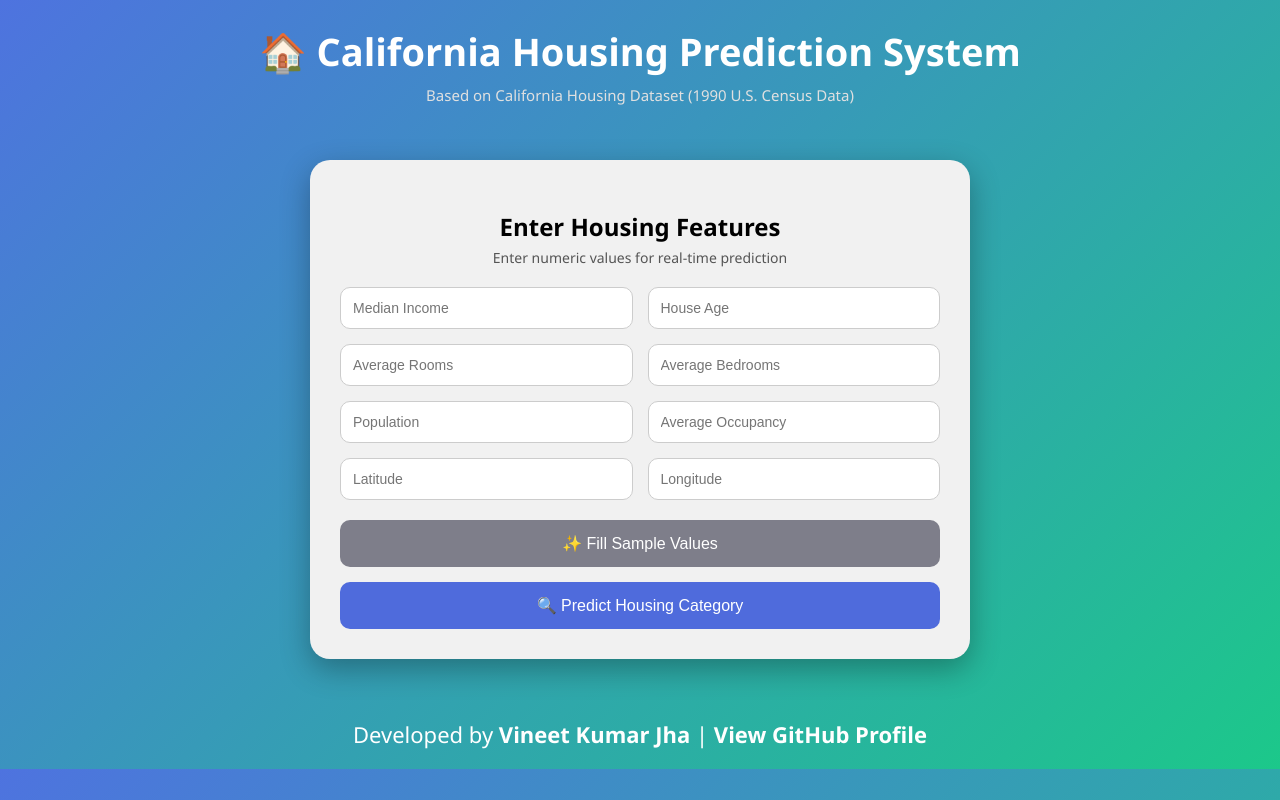
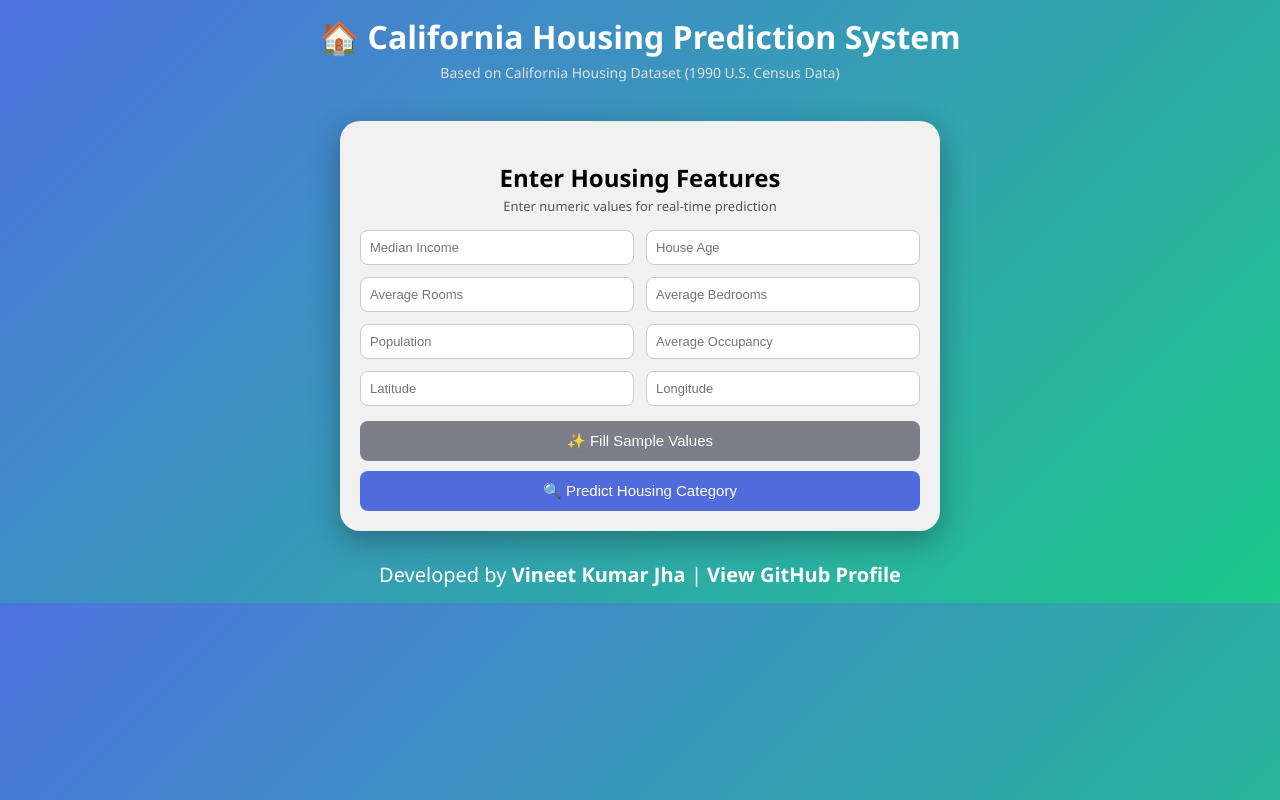
Before and after one commit to 2305100-Vineet/housing-web-app, a Flask app: page / in a window 1280 px wide. Run offline with Flask 3, Linux system fonts and the light colour scheme; parts of the project's set-up code (start-up, migrations or seed data) failed here and were passed over.

Commit message:
Update index.html

```diff
--- a/templates/index.html
+++ b/templates/index.html
@@ -15,76 +15,76 @@
     }
 
     .header {
-        padding: 25px 0 10px 0;
+        padding: 15px 0 5px 0;
     }
 
     .header h1 {
         margin: 0;
-        font-size: 38px;
+        font-size: 32px;   /* reduced from 38px */
         font-weight: 600;
     }
 
     .header p {
-        margin-top: 8px;
-        font-size: 15px;
+        margin-top: 5px;
+        font-size: 14px;
         color: #e0e0e0;
     }
 
     .container {
         background: #f1f1f1;
         color: black;
-        width: 600px;
-        margin: 30px auto;
-        padding: 30px;
+        width: 560px;     /* slightly reduced from 600px */
+        margin: 20px auto;
+        padding: 20px;    /* reduced from 30px */
         border-radius: 20px;
         box-shadow: 0px 10px 30px rgba(0,0,0,0.3);
     }
 
     .container h2 {
-        margin-bottom: 5px;
+        margin-bottom: 3px;
     }
 
     .subtitle {
         color: #555;
-        font-size: 14px;
-        margin-bottom: 20px;
+        font-size: 13px;
+        margin-bottom: 15px;
     }
 
     .form-grid {
         display: grid;
         grid-template-columns: 1fr 1fr;
-        gap: 15px;
+        gap: 12px;   /* slightly reduced */
     }
 
     input {
-        padding: 12px;
-        border-radius: 10px;
+        padding: 9px;  /* reduced from 12px */
+        border-radius: 8px;
         border: 1px solid #ccc;
-        font-size: 14px;
+        font-size: 13px;
         width: 100%;
         box-sizing: border-box;
     }
 
     button {
         width: 100%;
-        padding: 14px;
+        padding: 11px;   /* slightly smaller */
         border: none;
-        border-radius: 10px;
+        border-radius: 8px;
         color: white;
-        font-size: 16px;
+        font-size: 15px;
         cursor: pointer;
         font-weight: 500;
         transition: 0.3s;
     }
 
     .sample-btn {
-        margin-top: 20px;
+        margin-top: 15px;
         background-color: #7e7e8a;
     }
 
     .predict-btn {
         background-color: #4f6bdc;
-        margin-top: 15px;
+        margin-top: 10px;
     }
 
     button:hover {
@@ -92,9 +92,9 @@
     }
 
     .result-box {
-        margin-top: 25px;
-        padding: 18px;
-        border-radius: 12px;
+        margin-top: 18px;
+        padding: 14px;
+        border-radius: 10px;
         background-color: #d8f3dc;
         color: #1b5e20;
         font-weight: 500;
@@ -102,15 +102,14 @@
 
     .error {
         color: red;
-        margin-top: 15px;
+        margin-top: 12px;
         font-weight: bold;
     }
 
-    /* EXACT FOOTER MATCH */
     .footer {
-        margin-top: 60px;
-        padding-bottom: 20px;
-        font-size: 22px;
+        margin-top: 30px;   /* reduced from 60px */
+        padding-bottom: 15px;
+        font-size: 20px;
         color: #ffffff;
         font-weight: 300;
     }
```
